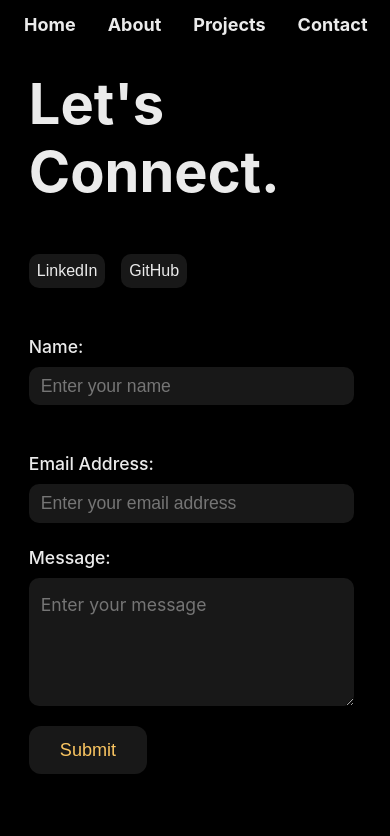
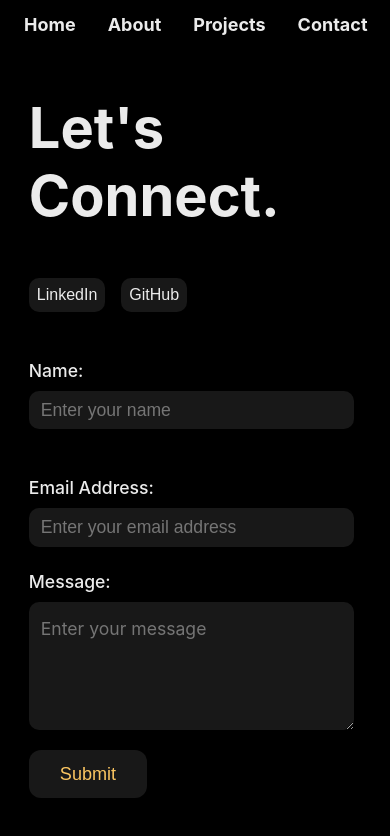
Before and after one commit to angelz510/portfolio2, a React (Create React App) app: page /contact in a window 390 px wide. Shown: the top 836 px of the page. Built offline with nearby package versions, Linux system fonts and the light colour scheme.

Commit message:
edited padding for mobile comps

```diff
--- a/src/components/About/About.scss
+++ b/src/components/About/About.scss
@@ -32,6 +32,7 @@
 @media screen and (max-width: 450px) {
   .about {
     width: 100%;
+    padding-top: 3rem;
   }
 
   .about-title {
--- a/src/components/Contact/Contact.scss
+++ b/src/components/Contact/Contact.scss
@@ -107,6 +107,10 @@ form {
 
 //Mobile
 @media screen and (max-width: 450px) {
+  .contact {
+    padding-top: 3rem;
+  }
+
   .contact-title {
     margin-left: 1.8rem;
   }
--- a/src/components/Projects/ProjectsComponent.scss
+++ b/src/components/Projects/ProjectsComponent.scss
@@ -24,16 +24,14 @@
 @media screen and (max-width: 450px) {
   .projects {
     background-color: black;
+    padding-top: .5rem;
   }
 
   .projects-title {
     margin-left: 1.5rem;
-    // background-color: black;
-    // width: 100%;
   }
 
   .projects-description {
     margin-left: 1.5rem;
-    // background-color: black;
   }
 }
```
